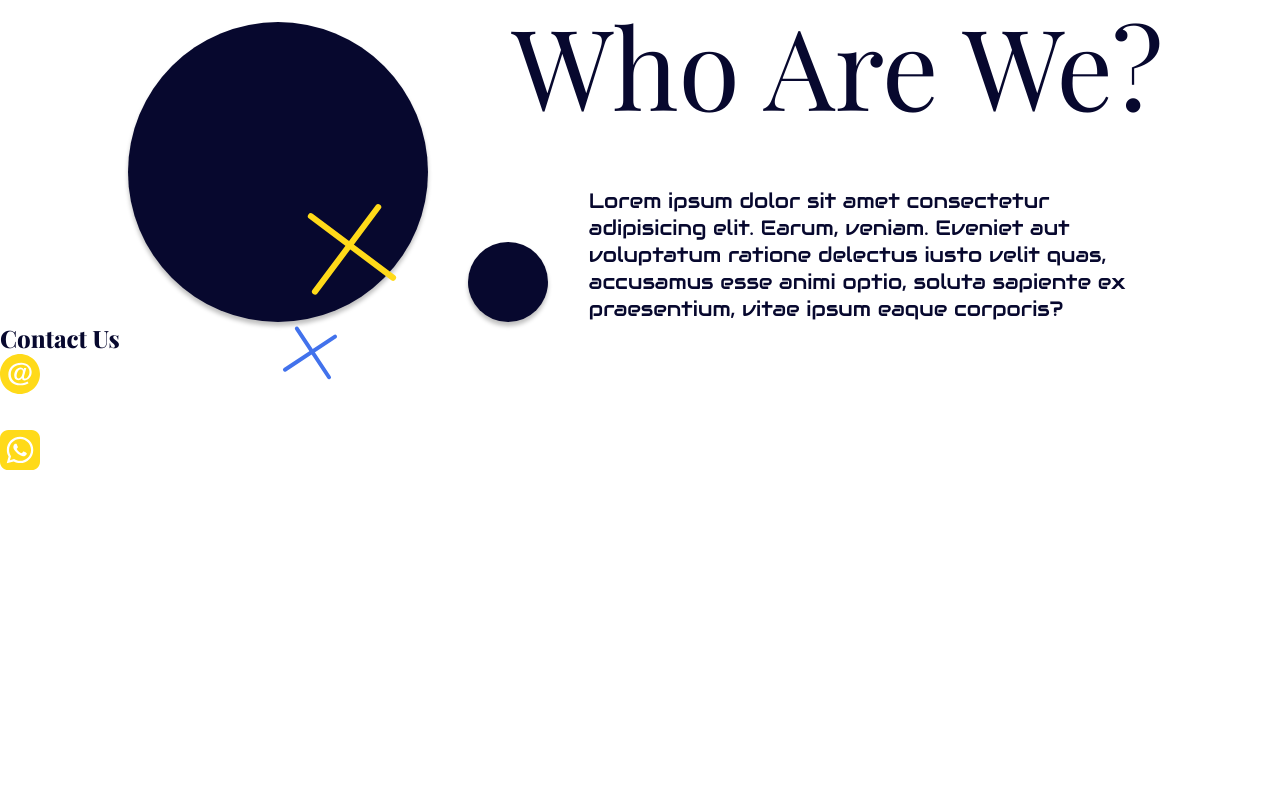
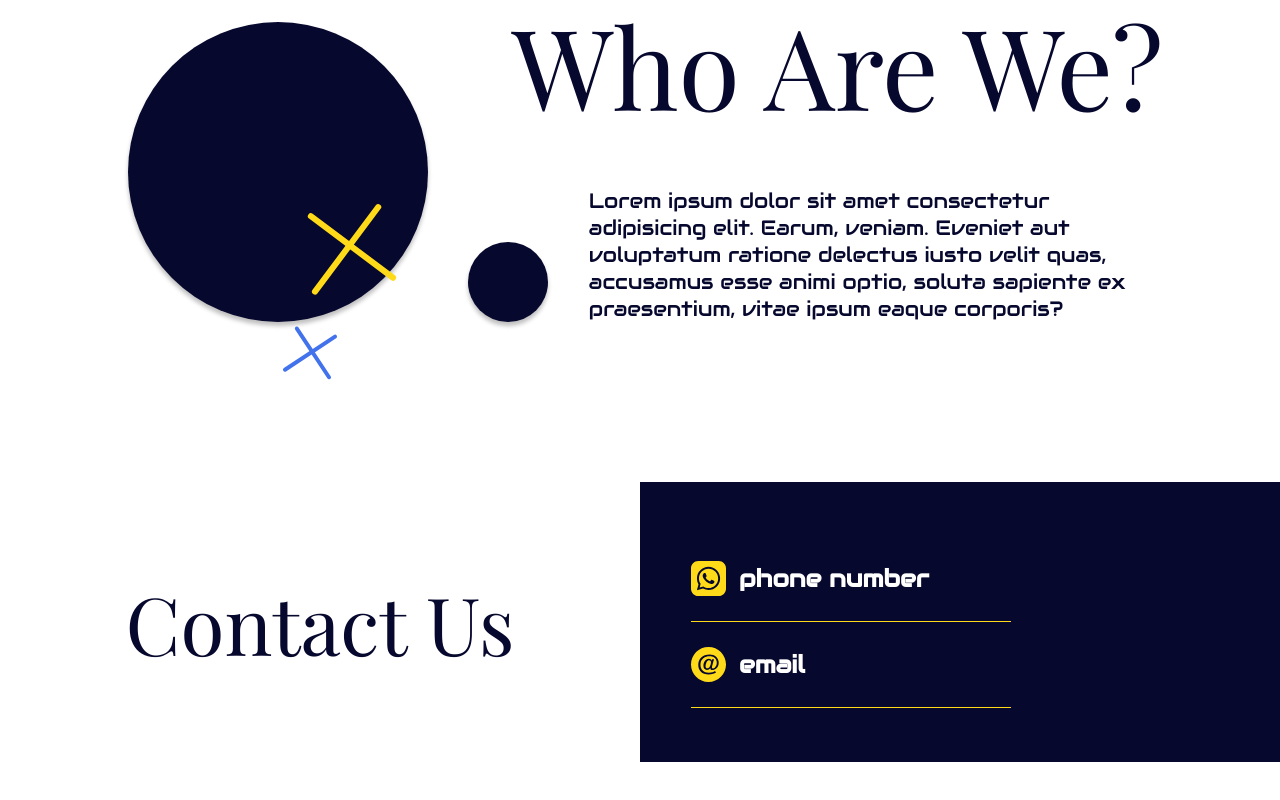
Before and after one commit to younes369/younes369.github.io, a React (Create React App) app: page / in a window 1280 px wide. Shown: the part 5809-6609 px from the top of the page. Before the commit the page ends 6315 px from the top, so only its background shows below. Built offline with nearby package versions, Linux system fonts and the light colour scheme.

Commit message:
adding the top part of the contact us section

```diff
--- a/src/App.css
+++ b/src/App.css
@@ -206,6 +206,53 @@ h1 {
   bottom: -20%;
 }
 
+/*contact us section*/
+
+.contact-us{
+  margin-top: 20vh;
+}
+
+.contact-us-top-section{
+  display: flex;
+  justify-content: center;
+  align-items: center;
+  margin-bottom: 20vh;
+
+}
+
+.contact-us-top-section h1{
+  width: 50%;
+  text-align: center;
+  font-size: 5rem;
+  font-weight: normal;
+}
+
+.contact-us-top-section img{
+  width: 35px;
+}
+
+.details{
+  display: flex;
+  justify-content: center ;
+  align-items: flex-start;
+  flex-direction: column;
+  width: 50%;
+  background-color: var(--primary-color);
+  height: 35vh;
+}
+.holder{
+  display: flex;
+  justify-content: flex-start ;
+  align-items: center;
+  padding: 25px 0 25px 0;
+  margin-left: 8%;
+  width: 50%;
+  border-bottom: 1px solid var(--Secondary-color);
+}
+.holder h2{
+  padding-left: 4%;
+}
+
 /*animations*/
 .scale {
   -webkit-animation: scale 5s linear infinite;
--- a/src/App.jsx
+++ b/src/App.jsx
@@ -188,8 +188,8 @@ function App() {
               <h2>phone number</h2>
             </div>
             <div className="holder">
-              <img src="./assets/email.svg" alt="phone-icon" />
-              <h2>phone number</h2>
+              <img src="./assets/email.svg" alt="email-icon" />
+              <h2>email</h2>
             </div>
           </div>
         </div>
```
Also changed, not shown: public/assets/email.svg, public/assets/phone-number.svg.
